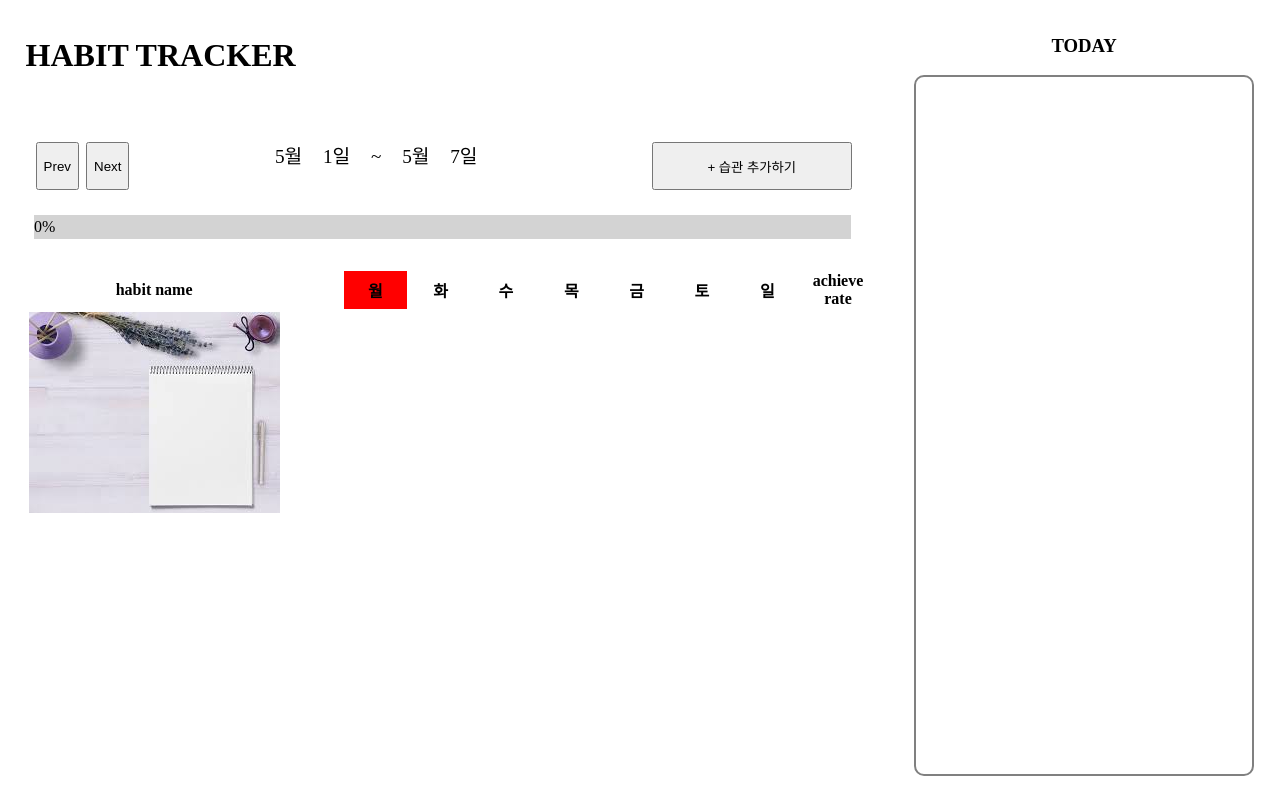
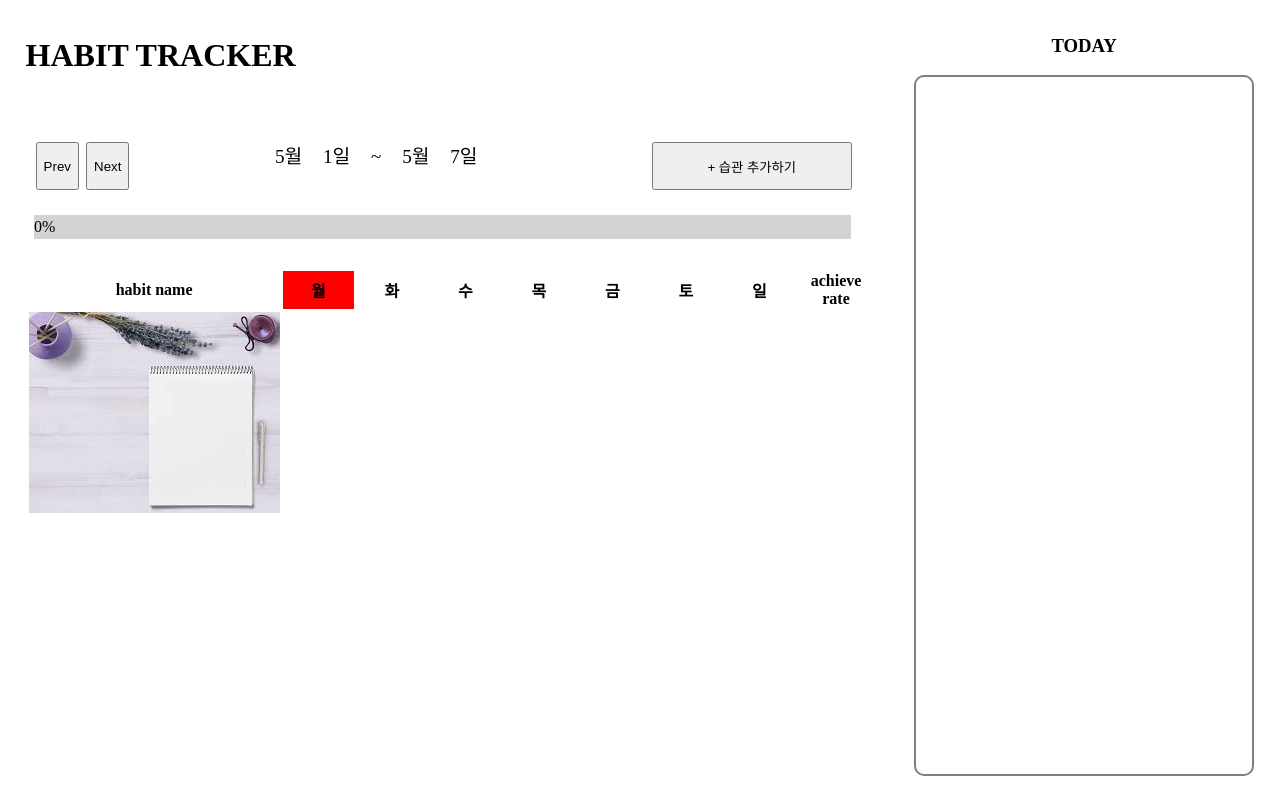
Before and after one commit to wanted-pre-onboarding-side-project/habit-tracker, a React (Create React App) app: page / in a window 1280 px wide. Built offline with nearby package versions, Linux system fonts and the light colour scheme.

Commit message:
style: tooltip모달, habit list/records 테이블

```diff
--- a/src/components/habitListTable/HabitListTable.module.css
+++ b/src/components/habitListTable/HabitListTable.module.css
@@ -4,8 +4,26 @@
 
 .HabitListTable table {
   width: 100%;
+  text-align: center;
+  width: 100%;
 }
 
 .DisabledCheckbox {
   cursor: not-allowed;
 }
+
+.NameColumn {
+  width: 15%;
+}
+
+.DayColumn {
+  width: 10%;
+}
+
+.TodayColumn {
+  background-color: red;
+}
+
+.AchieveRateColumn {
+  width: 10%;
+}
--- a/src/components/habitListTable/habitListTable.tsx
+++ b/src/components/habitListTable/habitListTable.tsx
@@ -3,17 +3,23 @@ import TableBody from './parts/TableBody';
 import styles from './HabitListTable.module.css';
 
 const HabitListTable = () => {
-  const COLUMN_LENGTH = 10; // total table column length
-  const WEEK_COLUMN_OFFSET = 2; //  Mon ~ Sun column exist after
+  const COLUMN_LENGTH = 9; // total table column length
+  const WEEK_COLUMN_OFFSET = 1; //  Mon ~ Sun column exist after
   const columnStyle = (
     <colgroup>
       {Array.from(Array(COLUMN_LENGTH).keys()).map((key, idx) => {
         const todayIdx = WEEK_COLUMN_OFFSET + new Date().getDay();
-        if (idx + 1 === todayIdx)
+        if (idx === 0) return <col key={key} className={styles.NameColumn} />;
+        else if (idx + 1 === todayIdx)
           return (
-            <col key={key} style={{ width: '10%', backgroundColor: 'red' }} />
+            <col
+              key={key}
+              className={`${styles.DayColumn} ${styles.TodayColumn}`}
+            />
           );
-        else return <col key={key} style={{ width: '10%' }} />;
+        else if (idx === COLUMN_LENGTH - 1)
+          return <col key={key} className={styles.AchieveRateColumn} />;
+        else return <col key={key} className={styles.DayColumn} />;
       })}
     </colgroup>
   );
--- a/src/components/habitListTable/parts/TableBody.tsx
+++ b/src/components/habitListTable/parts/TableBody.tsx
@@ -44,8 +44,10 @@ const TableBody = () => {
         .filter(({ createdAt }) => isWithinPeriod(createdAt))
         .map(({ id, name, days }, idx) => (
           <tr key={id}>
-            <td onClick={() => setTooltipId(id)}>{name}</td>
-            <td>{tooltipId === id && <Tooltip />}</td>
+            <td onClick={() => setTooltipId(id)}>
+              {name}
+              {tooltipId === id && <Tooltip />}
+            </td>
             {ALL_DAYS.map((DAY) => (
               <td key={DAY}>
                 {days.includes(DAY) && (
--- a/src/components/habitListTable/parts/TableHead.tsx
+++ b/src/components/habitListTable/parts/TableHead.tsx
@@ -5,7 +5,6 @@ const TableHead = () => {
     <thead>
       <tr>
         <th>habit name</th>
-        <th>{/* tooltip */}</th>
         {ALL_DAYS.map((DAY) => (
           <th key={DAY}>{DAY}</th>
         ))}
--- /dev/null
+++ b/src/components/modals/ModalContainer.module.css
@@ -0,0 +1,15 @@
+.TooltipModal {
+  display: flex;
+  flex-direction: column;
+  position: absolute;
+  margin-top: -5px;
+  margin-left: 9%;
+}
+
+.TooltipModal button {
+  border: solid 2px grey;
+  border-radius: 10px;
+  border-top-left-radius: 10px;
+  border-top-right-radius: 10px;
+  height: 4vh;
+}
--- a/src/components/modals/modalForms/Tooltip.tsx
+++ b/src/components/modals/modalForms/Tooltip.tsx
@@ -1,10 +1,11 @@
 import { useModalHandleContext } from 'contexts/ModalContext';
+import styles from '../ModalContainer.module.css';
 
 const Tooltip = () => {
   const { openModal } = useModalHandleContext();
 
   return (
-    <div style={{ display: 'flex', flexDirection: 'column' }}>
+    <div className={styles.TooltipModal}>
       <button onClick={() => openModal('update')}>edit</button>
       <button onClick={() => openModal('delete')}>delete</button>
     </div>
--- a/src/components/modals/modalForms/UpdateHabitForm.tsx
+++ b/src/components/modals/modalForms/UpdateHabitForm.tsx
@@ -18,7 +18,7 @@ const UpdateHabitForm = () => {
     description: initDesc,
     days: initDays,
     createdAt,
-  } = habits[tooltipId];
+  } = habits.find(({ id }) => id === tooltipId) as Habit;
   const [habitObject, onChangeName, onChangeDesc, onChangeDays] =
     useHabitInputs(initName, initDesc, initDays);
 
```
